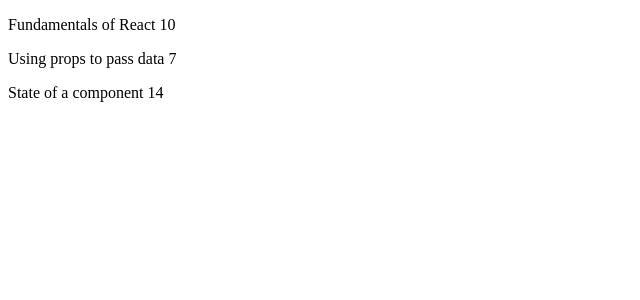
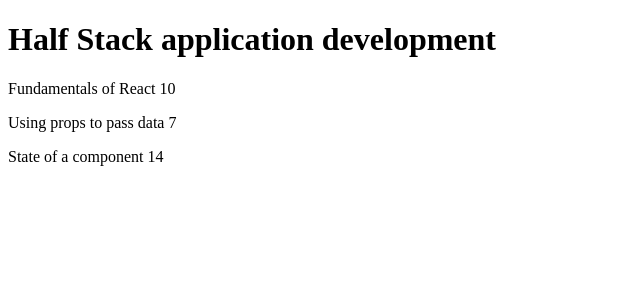
Before and after one commit to hannikagabrielsson/React-perusteet-osa2-kurssitiedot, a React (Vite) app: page / in a window 1280 px wide. Shown: the top 300 px of the page, without its empty margins (0-640 px from the left). Built offline with nearby package versions, Linux system fonts and the light colour scheme.

Commit message:
complete exercise 2.1

```diff
--- a/src/App.jsx
+++ b/src/App.jsx
@@ -1,50 +1,6 @@
-const Header = (props) => {
-  console.log(props)
-  return (
-    <>
-      <p>
-        {props.course.name}
-      </p>
-    </>
-  )
-}
 
-const Part = (props) => {
 
-  console.log(props)
-  return (
-    <>
-    <p>{props.osa} {props.tehtava}</p>
-    </>
-  )
-}
-const Content = (props) => {
-  console.log(props)
-  return (
-    <>
-      <Part osa={props.course.parts[0].name} tehtava={props.course.parts[0].exercises} />
-      <Part osa={props.course.parts[1].name} tehtava={props.course.parts[1].exercises} />
-      <Part osa={props.course.parts[2].name} tehtava={props.course.parts[2].exercises} />
-    </>
-  )
-}
-
-const Total = (props) => {
-  console.log(props)
-  return (
-    <>
-      <p>
-      Number of exercises {props.course.parts[0].exercises + props.course.parts[1].exercises + props.course.parts[2].exercises}
-      </p>
-    </>
-  )
-}
-
-const App = () => {
-  const course = {
-    name: 'Half Stack application development',
-    id: 1,
-    parts: [
+const parts = [
   {
     name: 'Fundamentals of React',
     exercises: 10,
@@ -61,14 +17,48 @@
     id: 3
   }
 ]
+
+
+
+ const header = {
+    name: 'Half Stack application development',
 }
-  return (
+
+const Content = () => {
+  return(
     <div>
-      {/* <Header course={course} /> */}
-      <Content course={course} />
-      {/* <Total course={course}/> */}
+  {parts.map(partData =>
+    (
+      <div key={partData.id}>
+        <p>{partData.name} {partData.exercises}</p>
+      </div>
+    )
+  )}
   </div>
   )
 }
 
+
+const Course = () => {
+  return (
+    <div>
+      <h1>{header.name}</h1>
+      <Content />
+    </div>
+  )
+}
+
+const App = () => {
+
+  return (
+    <>
+      <Course/>
+    </>
+  )
+}
+
+
+
+
+
 export default App
```
Also changed, not shown: 1 other file (tests, documents, lock files or other folders). Lines whose indentation alone changed are shown as unchanged.
